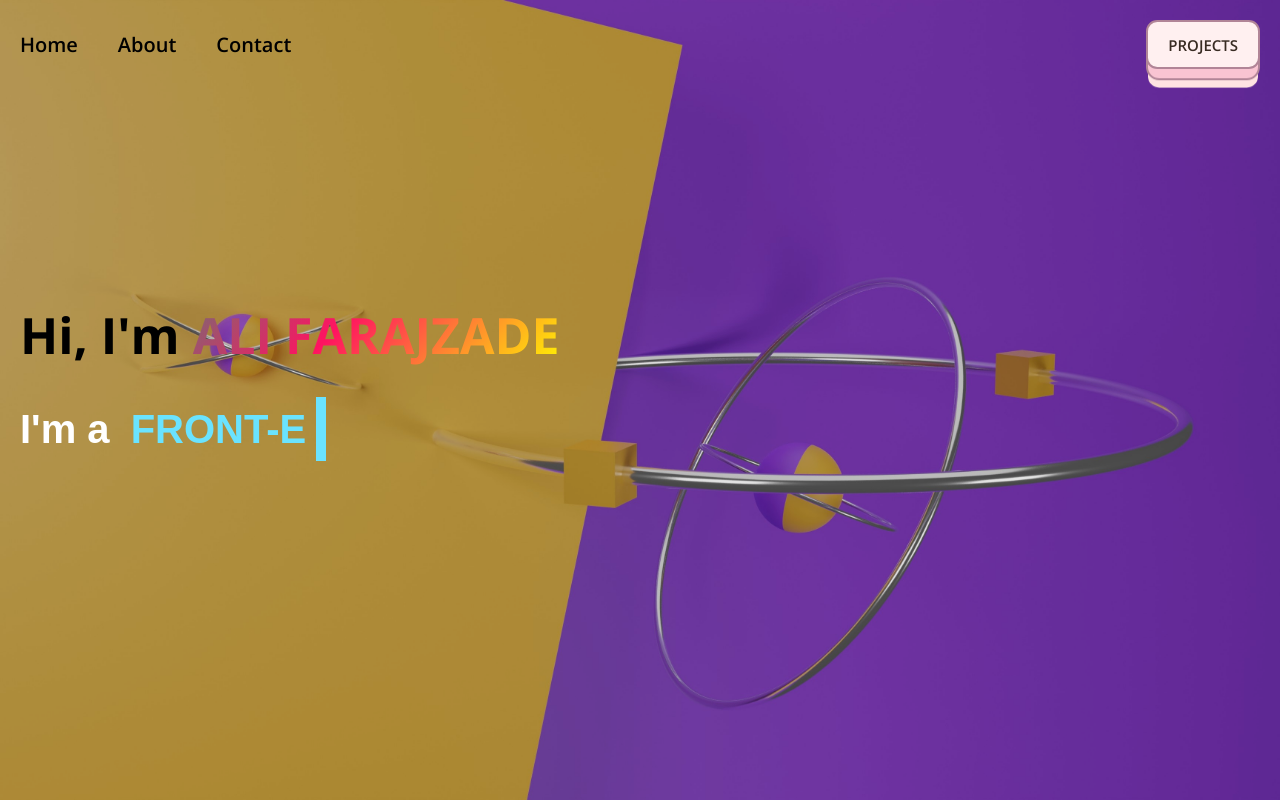
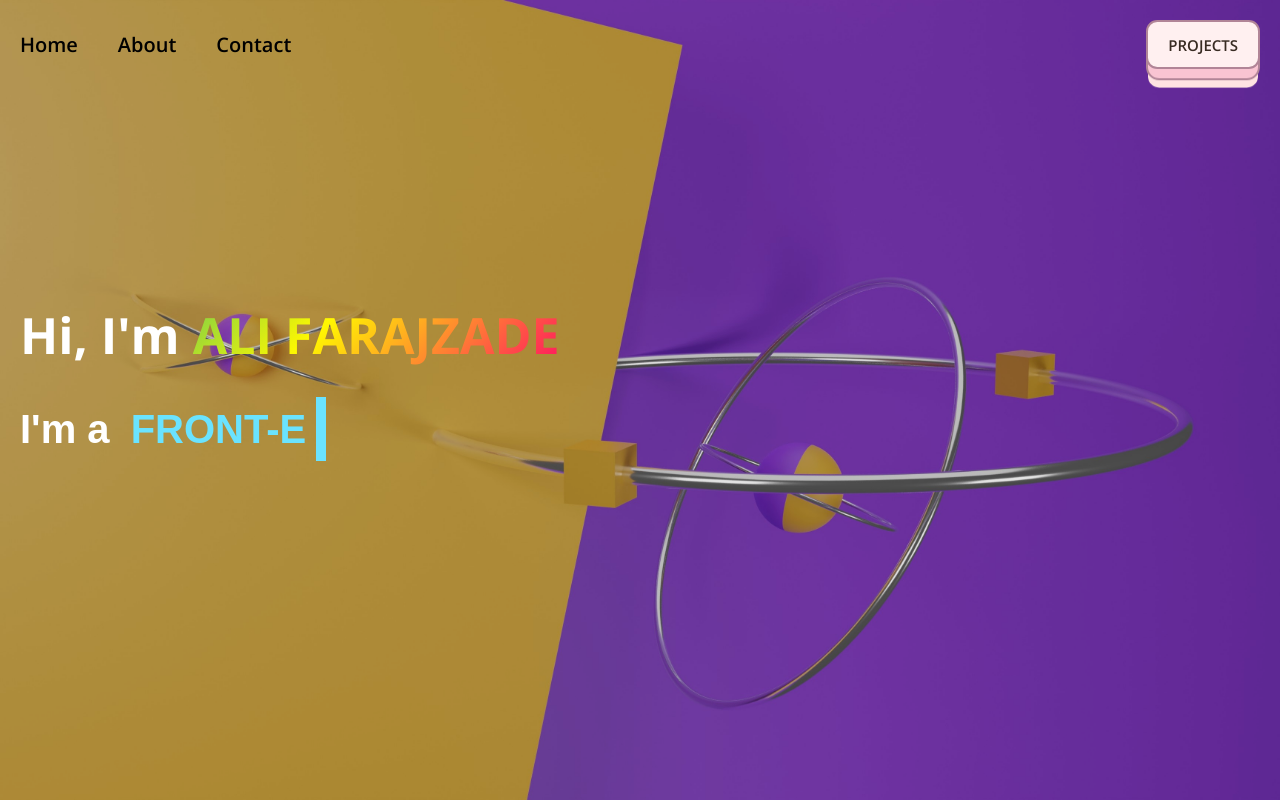
Before and after one commit to AliFarajzade/portfolio, a website built with Parcel: page src/index.html in a window 1280 px wide. Built offline with nearby package versions, Linux system fonts and the light colour scheme.

Commit message:
Change some colors.

```diff
--- a/src/sass/components/_intro.scss
+++ b/src/sass/components/_intro.scss
@@ -13,6 +13,7 @@
 
     &__name {
         font-size: 5rem;
+        color: white;
     }
 
     &__typewriter {
@@ -56,10 +57,10 @@
     text-transform: uppercase;
     background-image: linear-gradient(
         -225deg,
-        #5633d4 0%,
+        #000000 0%,
         #15ad7f 29%,
-        #ff1361 67%,
-        #fff800 100%
+        #fff800 65%,
+        #ff1361 100%
     );
     background-size: auto auto;
     background-clip: border-box;
```
